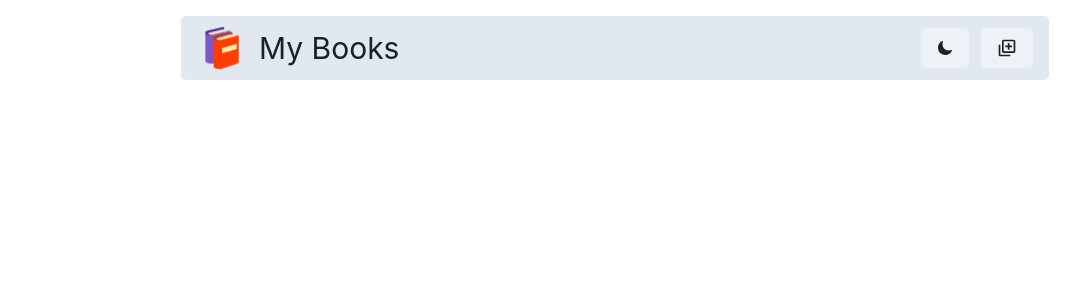
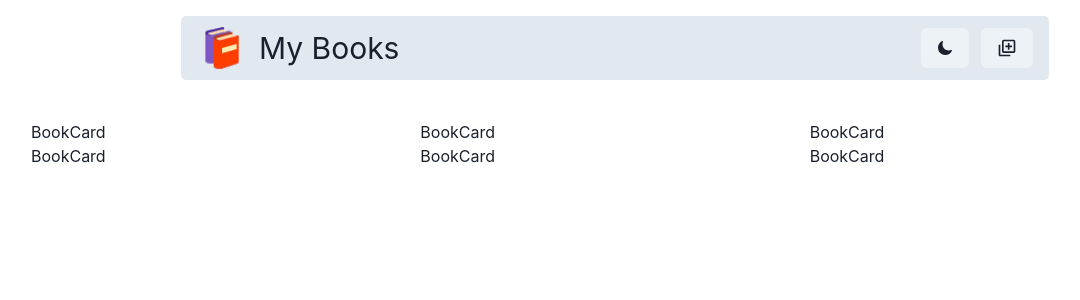
Before and after one commit to LaurenCummings/book-project, a React (Vite) app in the folder frontend/: page / in a window 1280 px wide. Shown: the top 300 px of the page, without its empty margins (25-1105 px from the left). Built offline with nearby package versions, Linux system fonts and the light colour scheme.

Commit message:
mapped dummy data

```diff
--- a/frontend/src/components/BookCard.jsx
+++ b/frontend/src/components/BookCard.jsx
@@ -1,5 +1,5 @@
 
-const BookCard = () => {
+const BookCard = ({ book }) => {
   return (
     <div>BookCard</div>
   )
--- a/frontend/src/components/BookGrid.jsx
+++ b/frontend/src/components/BookGrid.jsx
@@ -1,4 +1,6 @@
 import { Grid } from "@chakra-ui/react";
+import { BOOKS } from "../dummyData";
+import BookCard from "./BookCard";
 
 const UserGrid = () => {
   return (
@@ -9,7 +11,9 @@ const UserGrid = () => {
         lg: "repeat(3, 1fr)",
       }}
     >
-
+      {BOOKS.map((book) => (
+        <BookCard key={book.id} book={book} />
+      ))}
     </Grid>
   )
 }
```
